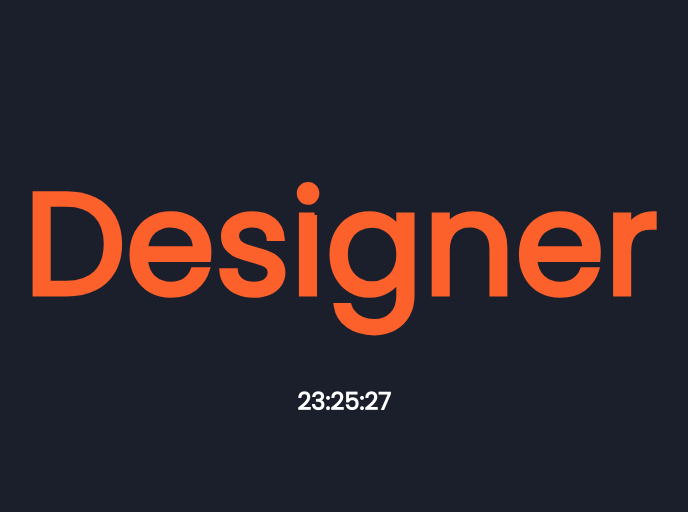
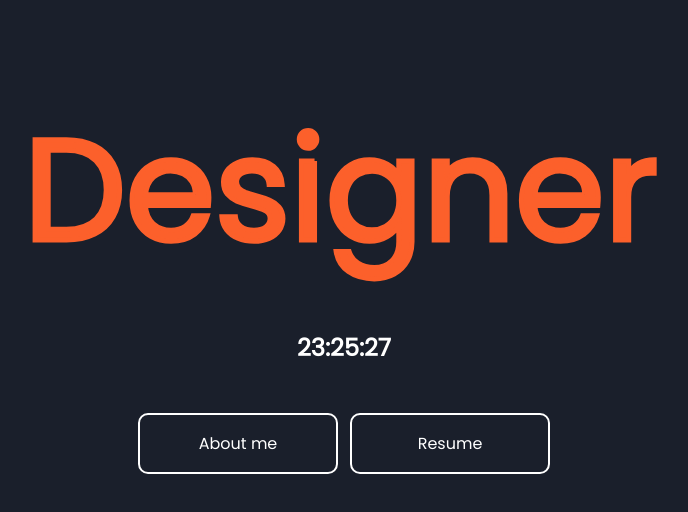
Before and after one commit to RowinRuizendaal/SVG-animate, a plain HTML site: page index.html in a window 1280 px wide. Shown: the whole page, without its empty margins (296-984 px from the left). Drawn offline with Linux system fonts and the light colour scheme.

Commit message:
Update index.html

```diff
--- a/index.html
+++ b/index.html
@@ -20,10 +20,10 @@
             <path d="M596.692 46.904C598.996 42.392 602.26 38.888 606.484 36.392C610.804 33.896 616.036 32.648 622.18 32.648V46.184H618.724C604.036 46.184 596.692 54.152 596.692 70.088V113H583.588V34.088H596.692V46.904Z" stroke="white" stroke-width="5"/>
             </svg>
             <p class="time">Getting time...</p>
-            <!-- <div class="buttons">
+            <div class="buttons">
                 <a href="#" class="button">About me</a>
                 <a href="#" class="button">Resume</a>
-            </div> -->
+            </div>
         </div>
     </main>
     <script src="js/script.js"></script>
```
